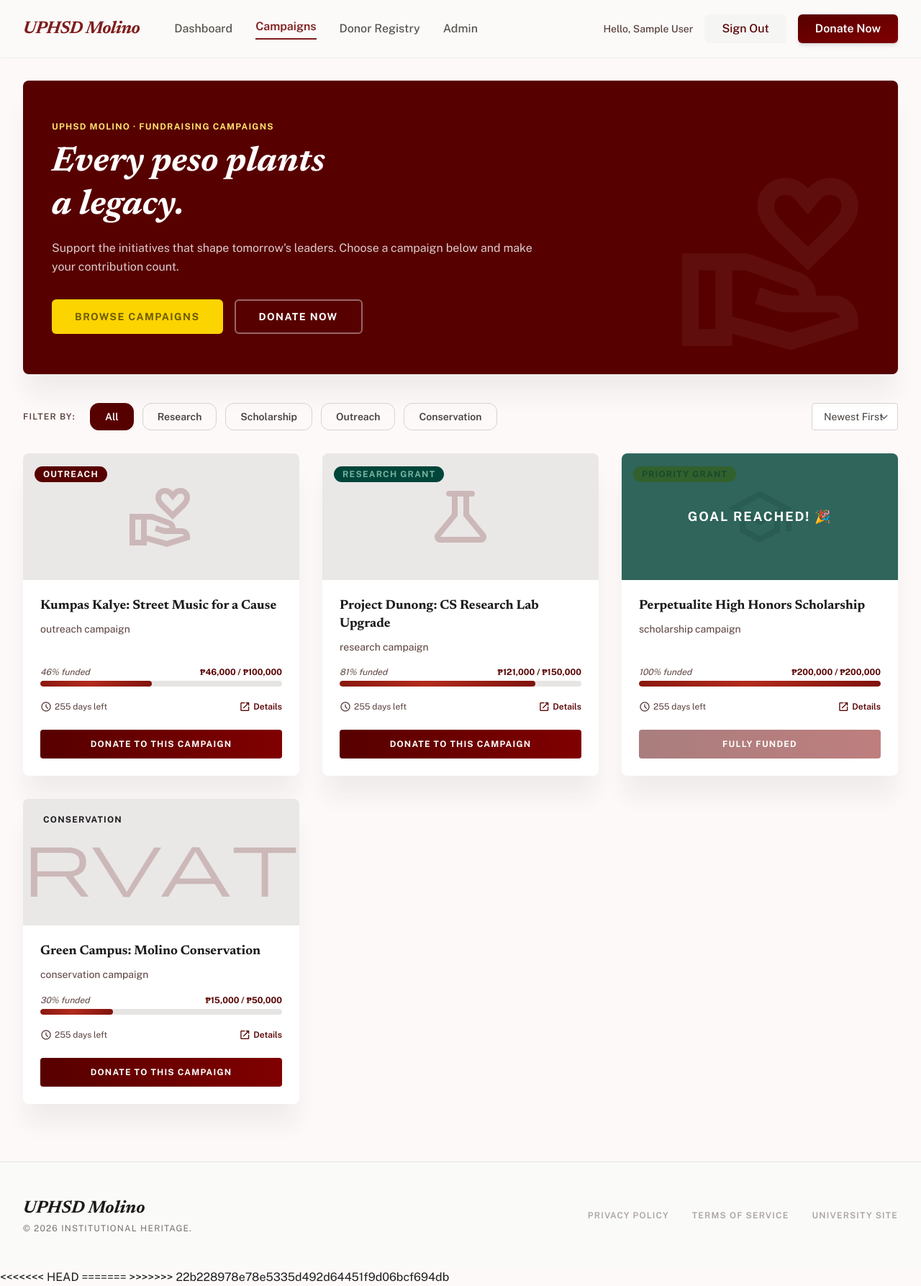
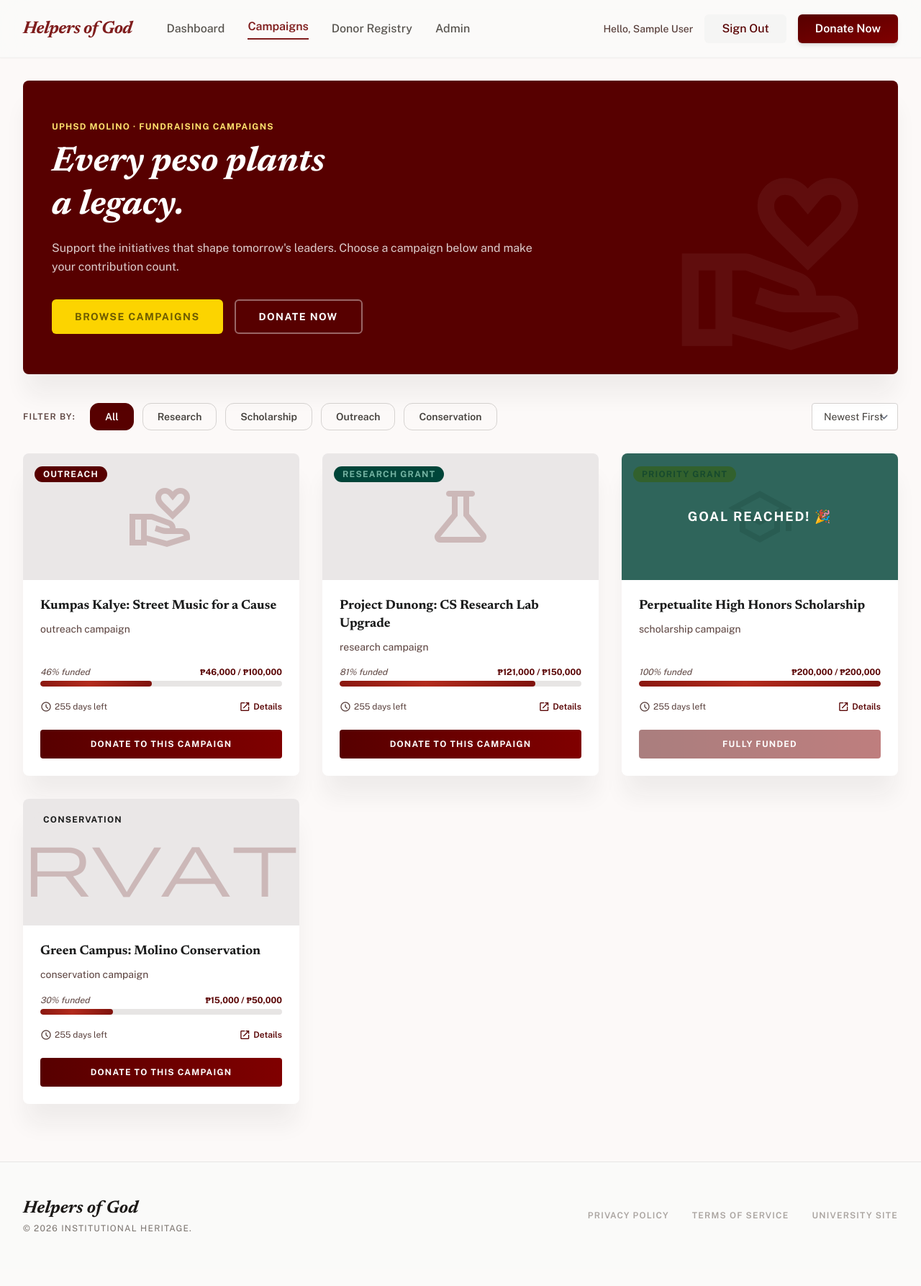
Before and after one commit to LeinadClark/macdowgirls, a Flask app: page /campaigns in a window 1280 px wide. Shown: the whole page at 72% size. After the commit the page ends 1712 px from the top, so only its background shows below. Run offline with Flask 3, Linux system fonts and the light colour scheme; the visitor is signed in with stand-in values (Sample User, id 1); data comes from the database, SQL or seed files in the repository; parts of the project's set-up code (start-up, migrations or seed data) failed here and were passed over; some libraries are stand-ins or nearby versions.

Commit message:
ausin q ung ibang anek sa frontend w8

```diff
--- a/DATABASE/templates/campaigns.html
+++ b/DATABASE/templates/campaigns.html
@@ -102,7 +102,7 @@
 <!-- ── TOP NAVIGATION ── -->
 <nav class="fixed top-0 w-full z-50 bg-stone-50/80 backdrop-blur-xl flex justify-between items-center px-8 h-20 shadow-sm border-b border-stone-100">
   <div class="flex items-center gap-12">
-    <a href="/dashboard" class="text-2xl font-bold font-['Newsreader'] italic tracking-tight text-red-900">UPHSD Molino</a>
+    <a href="/dashboard" class="text-2xl font-bold font-['Newsreader'] italic tracking-tight text-red-900">Helpers of God</a>
       <div class="hidden md:flex items-center space-x-8">
         <a href="/dashboard" class="text-stone-600 font-medium hover:text-red-800 transition-colors duration-300">Dashboard</a>
         <a href="/campaigns" class="text-red-900 border-b-2 border-red-900 pb-1 font-semibold transition-colors duration-300">Campaigns</a>
@@ -432,7 +432,7 @@
 <footer class="w-full py-12 px-8 mt-auto bg-stone-50 border-t border-stone-200">
   <div class="max-w-7xl mx-auto flex flex-col md:flex-row justify-between items-center space-y-4 md:space-y-0">
     <div class="flex flex-col items-center md:items-start">
-      <span class="font-['Newsreader'] italic text-2xl font-bold text-stone-900 mb-1">UPHSD Molino</span>
+      <span class="font-['Newsreader'] italic text-2xl font-bold text-stone-900 mb-1">Helpers of God</span>
       <p class="font-['Public_Sans'] text-xs text-stone-500 uppercase tracking-widest">© 2026 Institutional Heritage.</p>
     </div>
     <div class="flex flex-wrap justify-center gap-8">
@@ -697,9 +697,4 @@
 loadInitiatives();
 </script>
 </body>
-<<<<<<< HEAD
 </html>
-
-=======
-</html>
->>>>>>> 22b228978e78e5335d492d64451f9d06bcf694db
--- a/DATABASE/templates/dashboard.html
+++ b/DATABASE/templates/dashboard.html
@@ -124,7 +124,7 @@
 <!-- ── Top Navigation ── -->
 <nav class="fixed top-0 w-full z-50 bg-stone-50/80 backdrop-blur-xl flex justify-between items-center px-8 h-20 shadow-sm border-b border-stone-100">
   <div class="flex items-center gap-12">
-    <span class="text-2xl font-bold font-['Newsreader'] italic tracking-tight text-red-900">UPHSD Molino</span>
+    <span class="text-2xl font-bold font-['Newsreader'] italic tracking-tight text-red-900">Helpers of God</span>
     <div class="hidden md:flex items-center space-x-8">
       <a class="text-red-900 border-b-2 border-red-900 pb-1 font-semibold" href="/dashboard">Dashboard</a>
       <a class="text-stone-600 font-medium hover:text-red-800 transition-colors" href="/campaigns">Campaigns</a>
@@ -731,7 +731,7 @@
 <footer class="w-full py-10 px-8 mt-auto bg-white border-t border-stone-100">
   <div class="max-w-7xl mx-auto flex flex-col md:flex-row justify-between items-center gap-4">
     <div class="flex flex-col items-center md:items-start">
-      <span class="font-['Newsreader'] italic text-xl font-bold text-stone-900">UPHSD Molino</span>
+      <span class="font-['Newsreader'] italic text-xl font-bold text-stone-900">Helpers of God</span>
       <p class="text-[10px] text-stone-400 uppercase tracking-widest font-bold mt-1">© 2026 Institutional Heritage</p>
     </div>
     <div class="flex flex-wrap justify-center gap-8">
--- a/DATABASE/templates/donor_registry.html
+++ b/DATABASE/templates/donor_registry.html
@@ -81,7 +81,7 @@
   <!-- Navigation with maroon accents -->
   <nav class="fixed top-0 w-full z-50 bg-stone-50/80 backdrop-blur-xl flex justify-between items-center px-8 h-20 shadow-sm border-b border-stone-100">
     <div class="flex items-center gap-12">
-      <a href="/dashboard" class="text-2xl font-bold font-['Newsreader'] italic tracking-tight text-maroon">UPHSD Molino</a>
+      <a href="/dashboard" class="text-2xl font-bold font-['Newsreader'] italic tracking-tight text-maroon">Helpers of God</a>
       <div class="hidden md:flex items-center space-x-8">
         <a href="/dashboard" class="text-stone-600 font-medium hover:text-maroon transition-colors duration-300">Dashboard</a>
         <a href="/campaigns" class="text-stone-600 font-medium hover:text-maroon transition-colors duration-300">Campaigns</a>
@@ -307,7 +307,7 @@
   <footer class="w-full py-12 px-8 bg-white border-t border-stone-200 mt-20">
     <div class="max-w-7xl mx-auto flex flex-col md:flex-row justify-between items-center gap-6">
       <div class="flex flex-col items-center md:items-start">
-        <span class="serif italic text-xl font-bold text-maroon">UPHSD Molino</span>
+        <span class="serif italic text-xl font-bold text-maroon">Helpers of God</span>
         <p class="text-[10px] text-stone-400 uppercase tracking-widest font-bold mt-1">© 2026 Institutional Heritage</p>
       </div>
       <div class="flex gap-8">
--- a/DATABASE/templates/login_page.html
+++ b/DATABASE/templates/login_page.html
@@ -91,7 +91,7 @@
 
 <!-- Header -->
 <header class="fixed top-0 w-full bg-stone-50/80 glass-header px-8 py-6 z-50 flex justify-center items-center">
-  <div class="text-2xl font-headline font-bold italic text-primary">The Anthology</div>
+  <div class="text-2xl font-headline font-bold italic text-primary">Helpers of God</div>
 </header>
 
 <main class="flex-grow flex items-center justify-center px-4 pt-20 pb-12">
@@ -312,7 +312,7 @@
 
 <!-- Footer -->
 <footer class="bg-stone-100 flex flex-col md:flex-row justify-between items-center px-12 py-8 w-full border-t border-stone-200/20 mt-auto">
-  <div class="font-serif italic text-lg text-stone-800 mb-4 md:mb-0">The Anthology</div>
+  <div class="font-serif italic text-lg text-stone-800 mb-4 md:mb-0">Helpers of God</div>
   <div class="flex flex-wrap justify-center gap-6">
     <a class="font-sans text-sm tracking-wide text-stone-500 hover:text-stone-800 transition-opacity" href="#">Student Attribution</a>
     <a class="font-sans text-sm tracking-wide text-stone-500 hover:text-stone-800 transition-opacity" href="#">Institutional Policy</a>
```
Also changed, not shown: DATABASE/templates/admin.html (+0 -7 lines), DATABASE/static/honors.jpg (renamed from DATABASE/static/images/honors.jpg).
